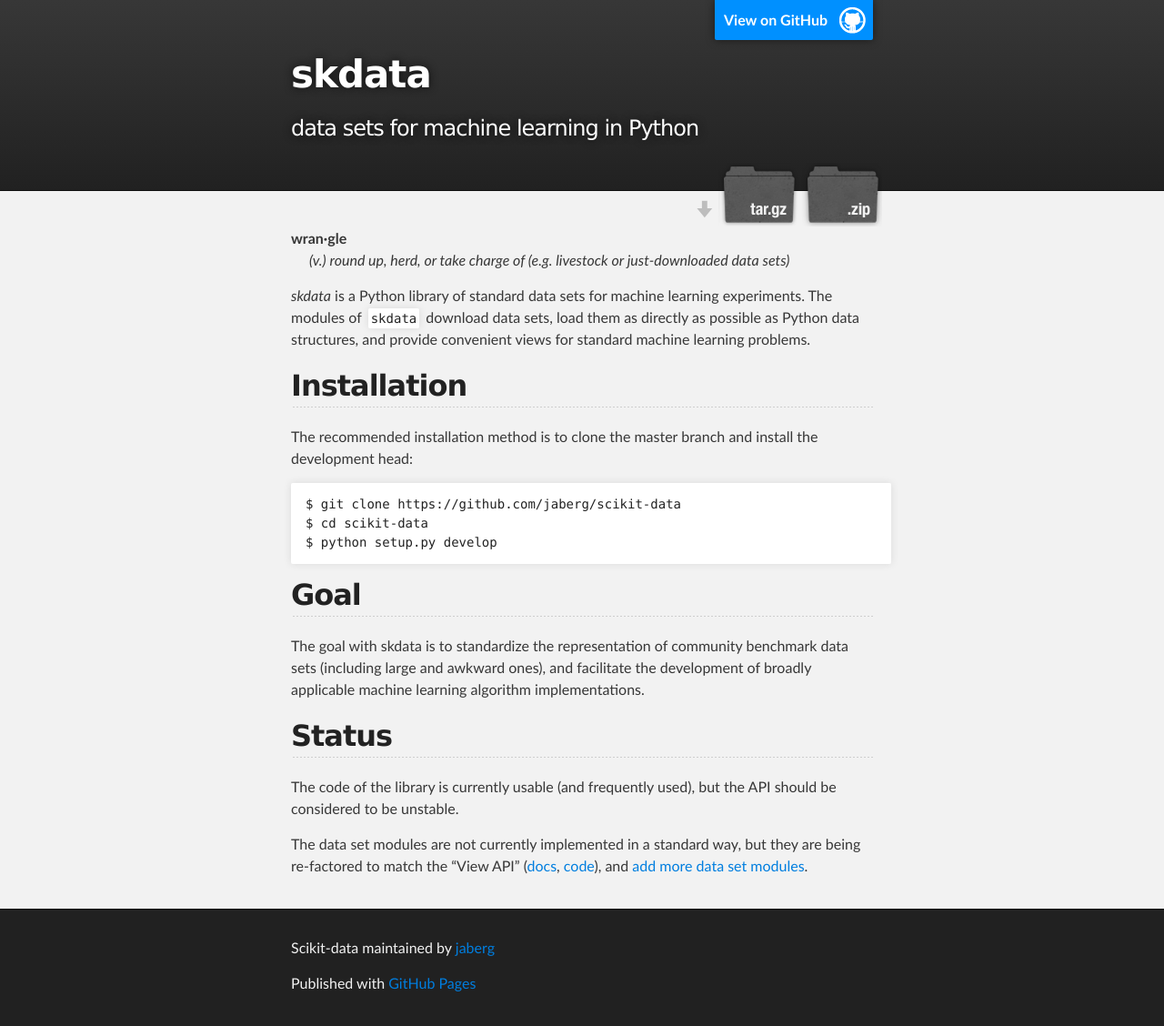
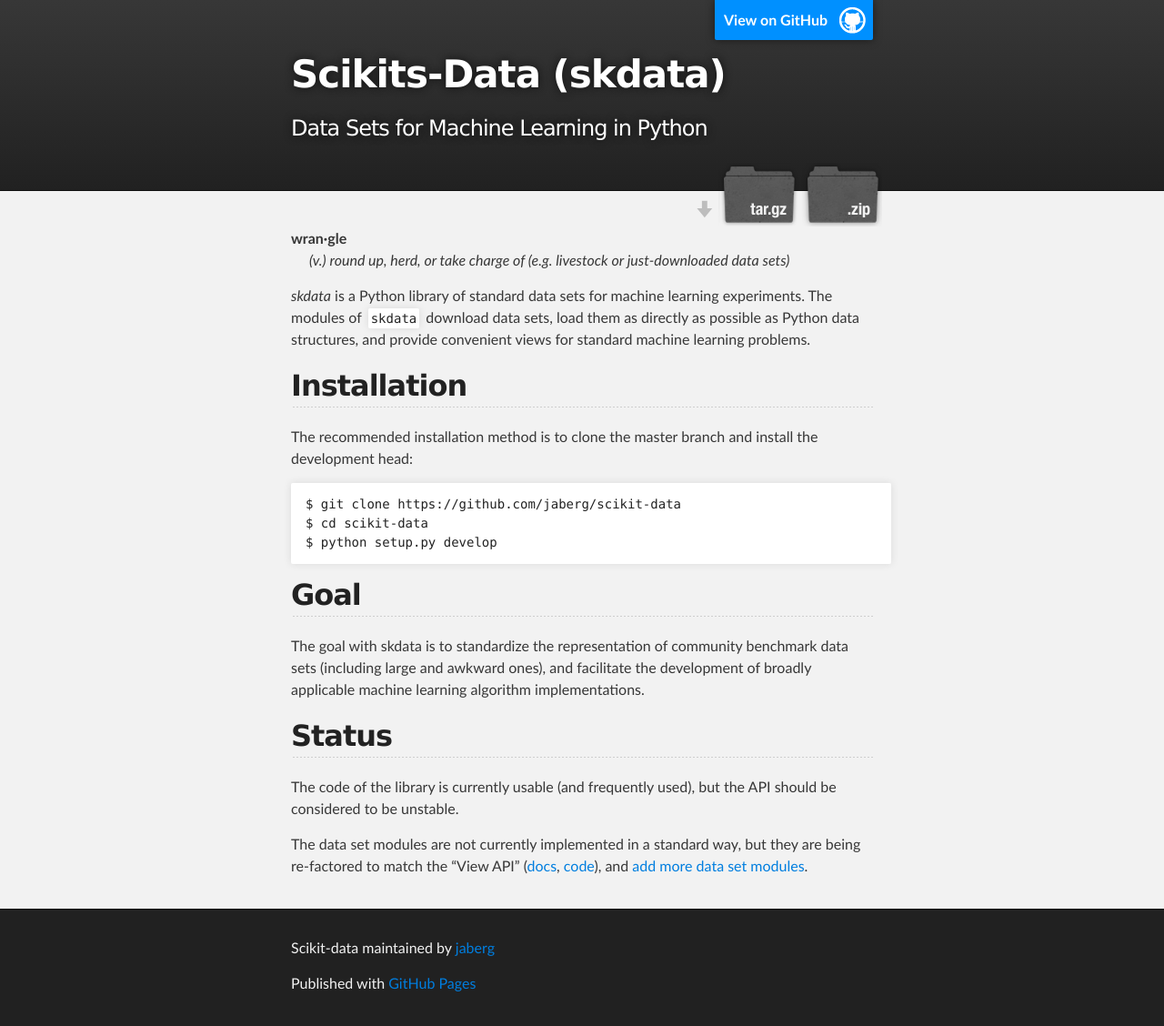
Before and after one commit to jaberg/skdata, a Jekyll site: the page built from index.markdown, in a window 1280 px wide. Shown: the whole page at 91% size. Built offline with Jekyll 4.4.1, drawn with Linux system fonts in a browser that asks for light colours.

Commit message:
updated banner

```diff
--- a/_layouts/default.html
+++ b/_layouts/default.html
@@ -17,8 +17,8 @@
         <header class="inner">
           <a id="forkme_banner" href="https://github.com/jaberg/scikit-data">View on GitHub</a>
 
-          <h1 id="project_title">skdata</h1>
-          <h2 id="project_tagline">data sets for machine learning in Python</h2>
+          <h1 id="project_title">Scikits-Data (skdata)</h1>
+          <h2 id="project_tagline">Data Sets for Machine Learning in Python</h2>
 
             <section id="downloads">
               <a class="zip_download_link" href="https://github.com/jaberg/scikit-data/zipball/master">Download this project as a .zip file</a>
```
